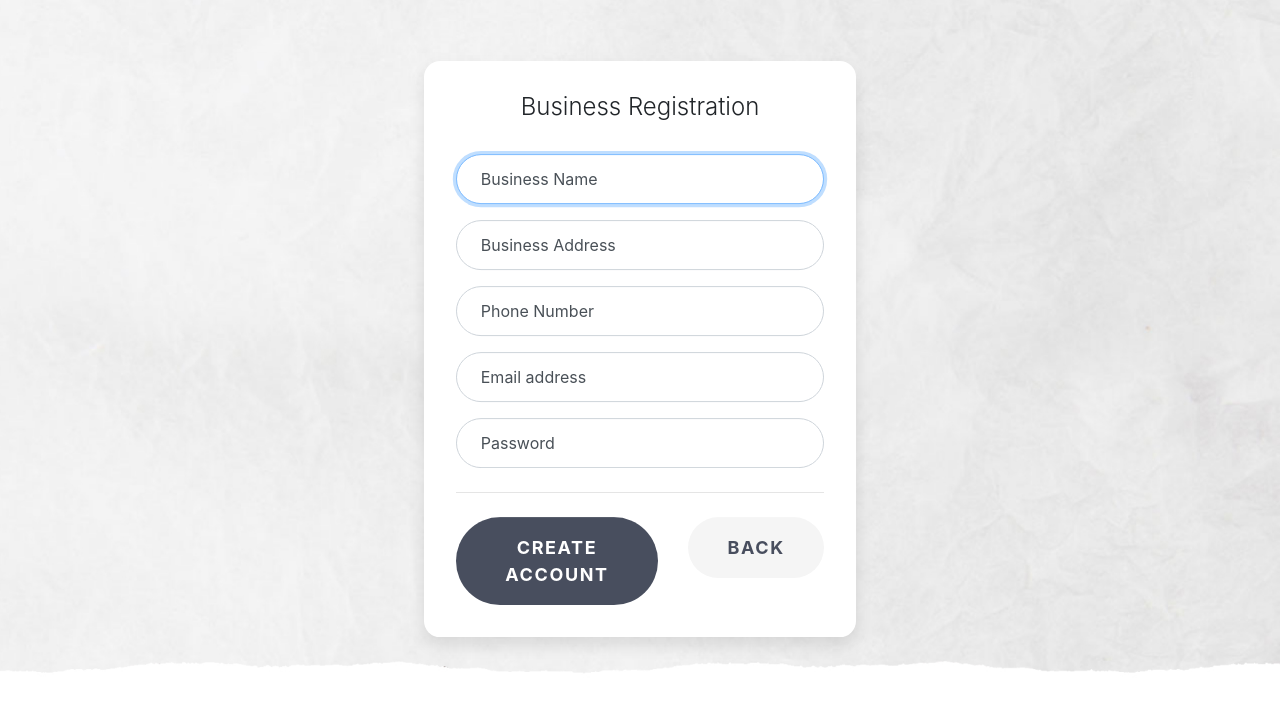
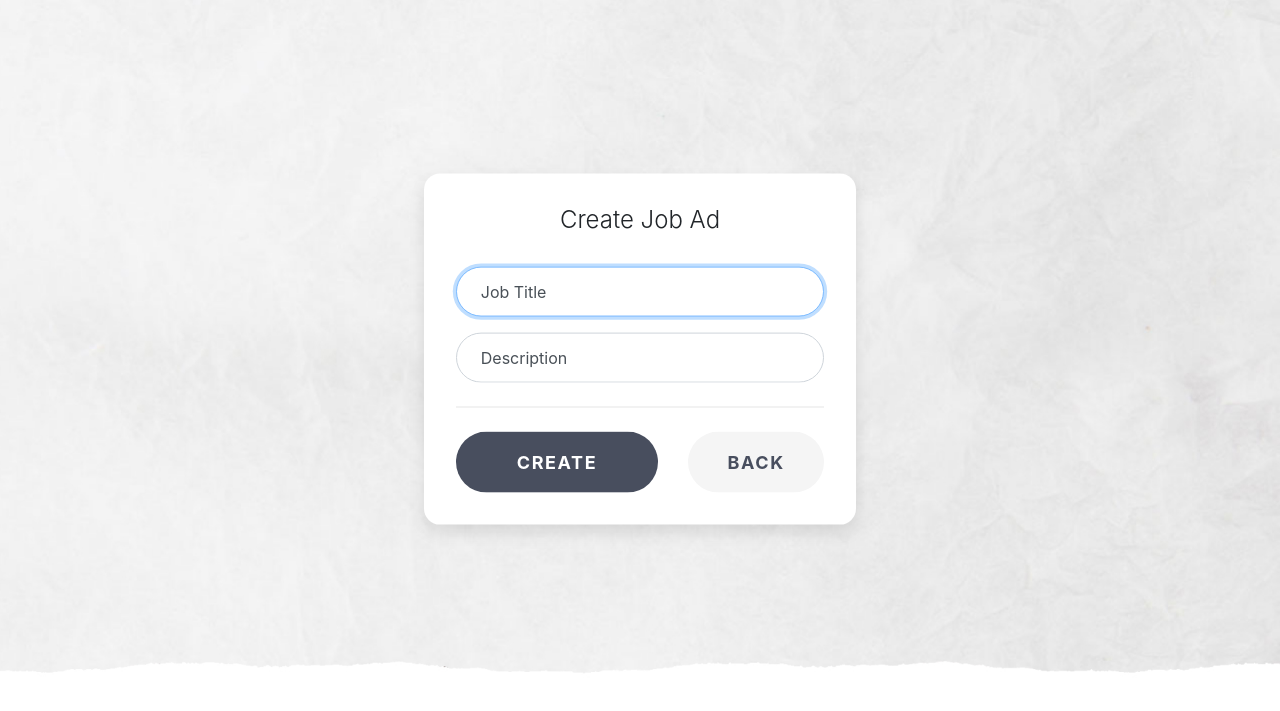
Before and after one commit to Matt-STJR/LinkedOut, a website: page public/signup.html in a window 1280 px wide. Shown: the part 51-762 px from the top of the page. Drawn offline with nearby package versions, Linux system fonts and the light colour scheme.

Commit message:
HTML Updates

```diff
--- a/public/signup.html
+++ b/public/signup.html
@@ -48,32 +48,20 @@
         <div class="col-sm-9 col-md-7 col-lg-5 mx-auto v-center">
           <div class="card card-signin">
             <div class="card-body">
-              <h5 class="card-title text-center">Business Registration</h5>
+              <h5 class="card-title text-center">Create Job Ad</h5>
               <form class="form-signin" id="signup-form">
                 <div class="form-label-group">
-                  <input type="text" id="inputBusinessName" class="form-control" placeholder="Business Name" required autofocus>
-                  <label for="inputBusinessName">Business Name</label>
+                  <input type="text" id="inputJobTitle" class="form-control" placeholder="Job Title" required autofocus>
+                  <label for="inputJobTitle">Job Title</label>
                 </div>
                 <div class="form-label-group">
-                  <input type="text" id="inputBusinessAddress" class="form-control" placeholder="Business Address" required>
-                  <label for="inputBusinessAddress">Business Address</label>
-                </div>
-                <div class="form-label-group">
-                  <input type="text" id="inputPhoneNumber" class="form-control" placeholder="Phone Number" required autofocus>
-                  <label for="inputPhoneNumber">Phone Number</label>
-                </div>
-                <div class="form-label-group">
-                  <input type="email" id="inputEmail" class="form-control" placeholder="Email address" required autofocus>
-                  <label for="inputEmail">Email address</label>
-                </div>
-                <div class="form-label-group">
-                  <input type="password" id="inputPassword" class="form-control" placeholder="Password" required>
-                  <label for="inputPassword">Password</label>
+                  <input type="text" id="inputJobDescription" class="form-control" placeholder="Job Description" required>
+                  <label for="inputJobDescription">Description</label>
                 </div>
                 <hr class="my-4">
                 <div class="row">
                   <div class="col-sm-7">
-                    <button class="btn btn-lg btn-custom-main btn-block text-uppercase" type="submit">Create Account</button>
+                    <button class="btn btn-lg btn-custom-main btn-block text-uppercase" type="submit">Create</button>
                   </div>
                   <div class="col-sm-5">
                     <button class="btn btn-lg btn-custom-secondary btn-block text-uppercase">Back</button>
--- a/public/stylesheets/style.css
+++ b/public/stylesheets/style.css
@@ -14,6 +14,14 @@
   background-size: cover;
   background-position: bottom;
   background-repeat: no-repeat;
+}
+
+.white-border-box {
+  background-color: rgba(255, 255);
+  position: absolute;
+  top: 0px;
+  left: 0px;
+  width: 38%;
 }
 
 .v-center {
```
Also changed, not shown: public/index.html (+1 -0 lines), public/assets/logo.png, public/assets/oldbg_full.jpg (added), public/assets/oldbg_half.jpg (added).
